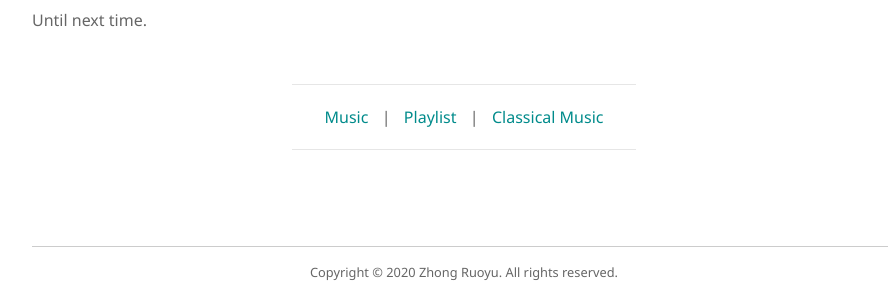
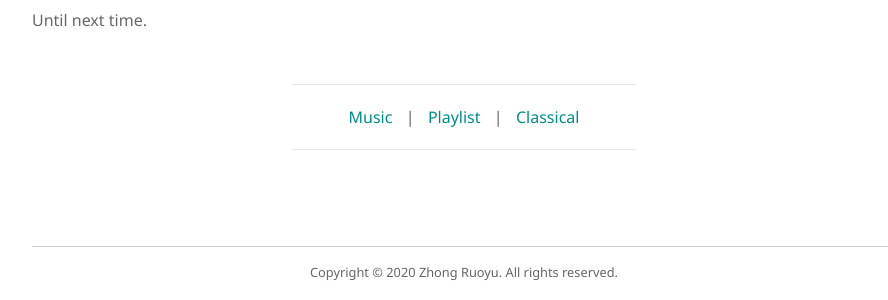
Before and after one commit to ZhongRuoyu/ruoyu.xyz, a Jekyll site: the page built from _posts/2020-06-14-playlist.md, in a window 1280 px wide. Shown: the part 1959-2259 px from the top of the page, without its empty margins (176-1064 px from the left). Built offline with Jekyll 4.4.1, drawn with Linux system fonts in a browser that asks for light colours.

Commit message:
Post tag updated

```diff
--- a/_posts/2020-06-14-playlist.md
+++ b/_posts/2020-06-14-playlist.md
@@ -5,7 +5,7 @@ last_modified_at: 2020-07-24 17:47 +08
 tag:
 - Music
 - Playlist
-- Classical Music
+- Classical
 category: blog
 description: My music playlist for June 2020.
 ---
```
Also changed, not shown: _posts/2020-06-21-egmont.md (+1 -1 lines).
